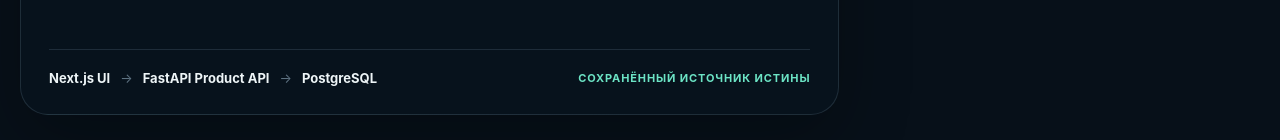
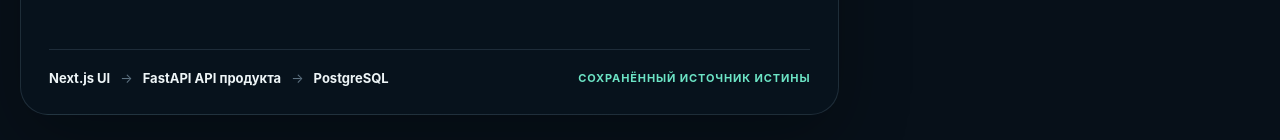
Before and after one commit to hotsbelima/Agent-Supportl1, a Next.js app in the folder frontend/: page / in a window 1280 px wide. Shown: the part 889-1029 px from the top of the page. Built offline with nearby package versions, Linux system fonts and the light colour scheme; no server answers.

Commit message:
fix(phase9a): localize Product API UI wording

```diff
--- a/frontend/app/page.tsx
+++ b/frontend/app/page.tsx
@@ -28,7 +28,7 @@
         <div className="architecture-strip" aria-label="Краткая архитектура">
           <span>Next.js UI</span>
           <i aria-hidden="true">→</i>
-          <span>FastAPI Product API</span>
+          <span>FastAPI API продукта</span>
           <i aria-hidden="true">→</i>
           <span>PostgreSQL</span>
           <b>Сохранённый источник истины</b>
```
